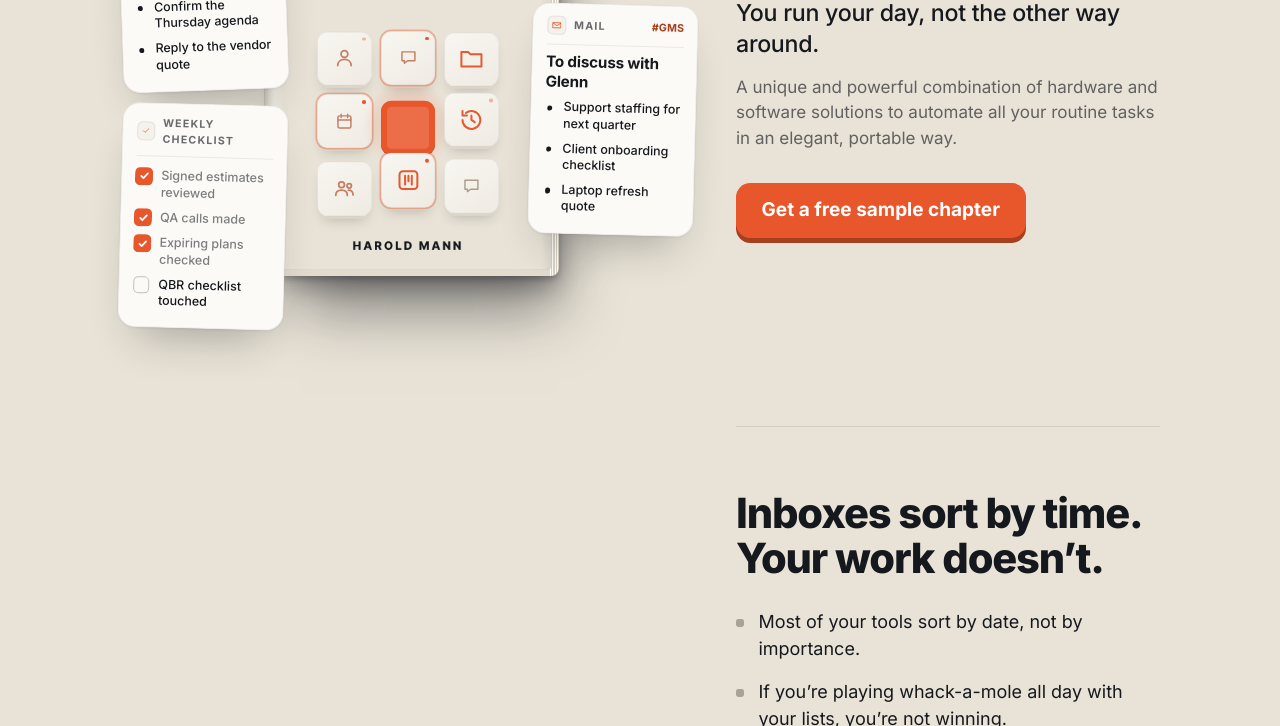
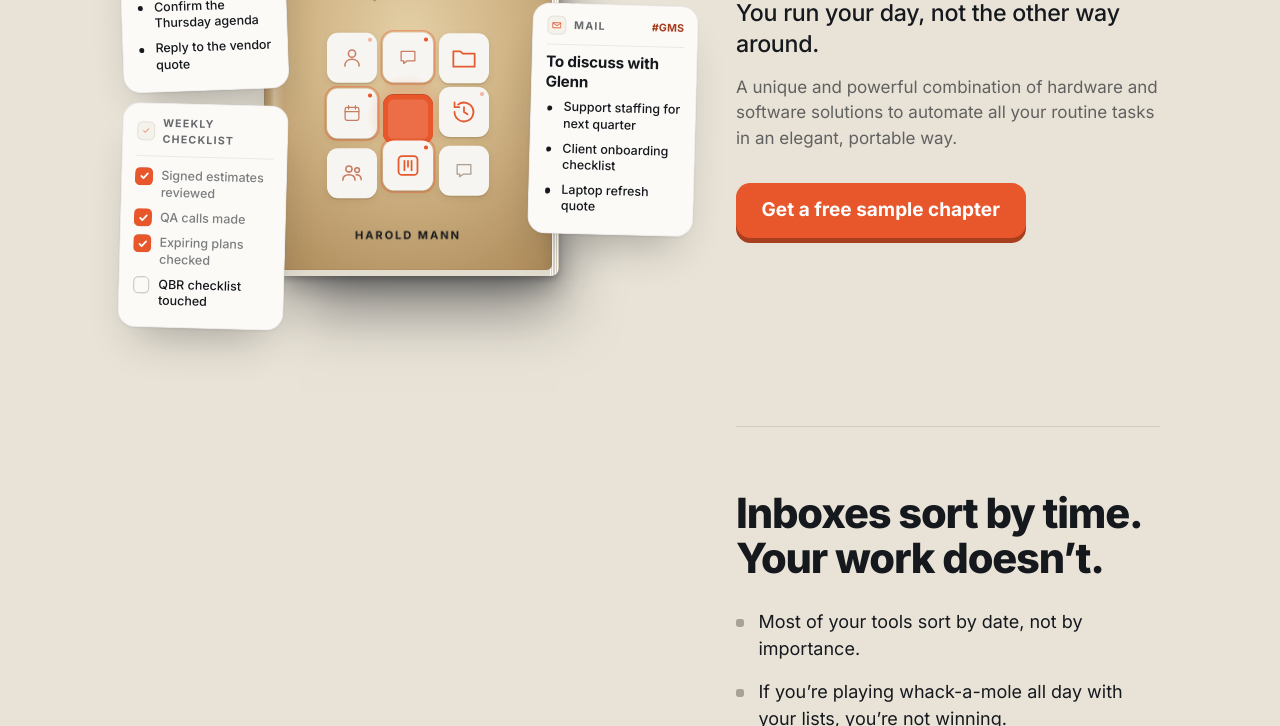
Before and after one commit to haroldmann/haroldmann-site, a plain HTML site: page push-button-management/index.html in a window 1280 px wide. Shown: the part 374-1100 px from the top of the page. Drawn offline with Linux system fonts and the light colour scheme.

Commit message:
Book page: new G5d cover, keypad animation realigned; Books page uses new cover
Co-Authored-By: Claude Opus 5.5 <noreply@anthropic.com>
Claude-Session: https://claude.ai/code/session_016dEjAwsrM9wzgHeWcVjiVF

```diff
--- a/push-button-management/index.html
+++ b/push-button-management/index.html
@@ -10,7 +10,7 @@
 <meta property="og:title" content="Push Button Management, a book by Harold Mann">
 <meta property="og:description" content="You run your day, not the other way around. Coming soon. Get a free sample chapter.">
 <meta property="og:url" content="https://haroldmann.com/push-button-management/">
-<meta property="og:image" content="https://haroldmann.com/push-button-management/pbm-cover.jpg">
+<meta property="og:image" content="https://haroldmann.com/push-button-management/pbm-cover-front.jpg">
 <meta name="twitter:card" content="summary_large_image">
 <meta name="theme-color" content="#E9E3D7">
 <link rel="preconnect" href="https://fonts.googleapis.com">
@@ -36,7 +36,7 @@
       <div class="story-art">
         <div class="art-stage">
           <div class="cover-wrap">
-            <img class="cover" src="pbm-cover.jpg" width="1200" height="1800" alt="Push Button Management book cover: a keypad of nine keys with the center key lit orange">
+            <img class="cover" src="pbm-cover-plate.jpg" width="1200" height="1800" alt="Push Button Management book cover: a keypad of nine keys with the center key lit orange">
             <div class="pad" aria-hidden="true">
               <div class="k" style="--d:4;--s:.2;--o:.4;--w:var(--wa)"><div class="cap"><svg viewBox="0 0 24 24"><circle cx="12" cy="8" r="3.5"/><path d="M5 20c0-4 3-6.500 7-6.500s7 2.500 7 6.500"/></svg></div><span class="dot"></span></div>
               <div class="k hot" style="--d:8;--s:.46;--w:var(--wb)"><div class="cap"><svg viewBox="0 0 24 24"><path d="M4 5h16v11H11l-4 3v-3H4z"/></svg></div><span class="dot"></span></div>
--- a/push-button-management/pbm.css
+++ b/push-button-management/pbm.css
@@ -57,19 +57,18 @@ h3{font-size:1.125rem;line-height:1.3;letter-spacing:-.01em;font-weight:700}
 .cover-wrap::after{content:"";position:absolute;inset:0;border-radius:.2rem .35rem .35rem .2rem;pointer-events:none;background:linear-gradient(90deg,rgba(21,24,29,.16),rgba(21,24,29,.02) 2.2%,rgba(255,255,255,.28) 3.6%,rgba(255,255,255,0) 7%,rgba(255,255,255,0) 96%,rgba(21,24,29,.06));box-shadow:inset 0 0 0 1px rgba(21,24,29,.05)}
 .cover{width:100%;height:100%;border-radius:.2rem .35rem .35rem .2rem}
 
-/* live keys drawn exactly over the printed keypad (positions measured from the cover art) */
-.pad{--pw:calc(var(--cw) * .629);position:absolute;left:18.55%;top:45.3%;width:var(--pw);display:grid;grid-template-columns:repeat(3,1fr);gap:calc(var(--pw) * .0495)}
-.pad::before{content:"";position:absolute;inset:-5% -5% -9%;background:var(--cream)}
+/* live keys drawn exactly where the cover's keypad sits (pbm-cover-plate.jpg is the G5d cover with the keypad removed; positions measured from the cover source) */
+.pad{--pw:calc(var(--cw) * .5625);position:absolute;left:21.875%;top:45.52%;width:var(--pw);display:grid;grid-template-columns:repeat(3,1fr);gap:calc(var(--pw) * .037)}
 .k{position:relative;aspect-ratio:1;--v:clamp(0,calc((var(--p) - var(--s,.1)) * 8),1);transform:translateY(calc(var(--pw) * var(--v) * var(--d,0) * -.0035 * (.5 + var(--w,0))))}
 .k .cap{color:color-mix(in srgb,var(--key) calc(var(--v) * var(--w,0) * 100%),var(--icon))}
-.k .cap{position:absolute;inset:0;border-radius:19%;background:linear-gradient(145deg,#F8F6F1,#EFEBE3);border:1px solid rgba(21,24,29,.06);box-shadow:0 calc(var(--pw) * .014) 0 #DDD6C8,0 calc(var(--pw) * .05) calc(var(--pw) * .07) calc(var(--pw) * -.035) rgba(21,24,29,.25);display:grid;place-items:center}
-.k svg{transform:scale(calc(1 + var(--v) * var(--w,0) * .45));width:36%;height:36%;fill:none;stroke:currentColor;stroke-width:1.8;stroke-linecap:round;stroke-linejoin:round}
+.k .cap{position:absolute;inset:0;border-radius:22%;background:#F7F5F1;border:0;box-shadow:0 calc(var(--pw) * .0093) 0 rgba(120,95,55,.22),0 calc(var(--pw) * .0185) calc(var(--pw) * .043) rgba(80,60,30,.10);display:grid;place-items:center}
+.k svg{transform:scale(calc(1 + var(--v) * var(--w,0) * .45));width:40%;height:40%;fill:none;stroke:currentColor;stroke-width:1.5;stroke-linecap:round;stroke-linejoin:round}
 .k.hot .cap{color:color-mix(in srgb,var(--key) calc(var(--v) * (.45 + var(--w,0) * .55) * 100%),var(--icon))}
 .k.hot .cap::after{content:"";position:absolute;inset:-1px;border-radius:inherit;box-shadow:0 0 0 1.5px rgba(232,86,43,.4);opacity:var(--v)}
 .k .dot{position:absolute;top:11%;right:11%;width:7%;min-width:3px;aspect-ratio:1;border-radius:50%;background:var(--key);opacity:calc(var(--v) * var(--o,1))}
 /* the lit key: a fixed base, a cap that travels down, and a glow that arrives as it lands */
 .k.lit{--v:clamp(0,calc((var(--p) - .12) * 33),1);transform:none}
-.k.lit .base{position:absolute;inset:0;border-radius:19%;background:var(--key-side);transform:translateY(8%)}
+.k.lit .base{position:absolute;inset:0;border-radius:22%;background:var(--key-side);transform:translateY(6%)}
 .k.lit .glow{position:absolute;inset:-34%;border-radius:42%;background:radial-gradient(closest-side,rgba(232,86,43,.42),rgba(232,86,43,0));opacity:calc(var(--v) * (.65 + var(--wa) * .35));transform:scale(calc(.9 + var(--wa) * .2))}
 .k.lit .cap{overflow:hidden;background:var(--key-face);border:calc(var(--pw) * .037) solid var(--key);box-shadow:none;transform:translateY(calc(var(--v) * 7%))}
 
@@ -77,7 +76,7 @@ h3{font-size:1.125rem;line-height:1.3;letter-spacing:-.01em;font-weight:700}
 
 /* the hand: fades in, presses the center key, fades out. The fingertip (68% across, 2.4% down the image) sits on the key's center. */
 .hand{--h1:clamp(0,calc((var(--p) - .05) * 16),1);--dn:clamp(0,calc((var(--p) - .12) * 33),1);--up:clamp(0,calc((var(--p) - .16) * 33),1);--h2:clamp(0,calc((var(--p) - .18) * 14),1);
-  position:absolute;z-index:3;left:50%;top:66.3%;width:calc(var(--cw) * .62);margin:calc(var(--cw) * -.05) 0 0 calc(var(--cw) * -.4216);pointer-events:none;
+  position:absolute;z-index:3;left:50%;top:64.27%;width:calc(var(--cw) * .62);margin:calc(var(--cw) * -.05) 0 0 calc(var(--cw) * -.4216);pointer-events:none;
   opacity:calc(var(--h1) * (1 - var(--h2)));transform-origin:68% 2.4%;
   transform:translate(calc((1 - var(--h1) + var(--h2)) * var(--cw) * .2),calc((1 - var(--h1) + var(--h2)) * var(--cw) * .3 + (var(--dn) - var(--up)) * var(--cw) * .016 - (1 - var(--dn) + var(--up)) * var(--cw) * .02)) rotate(-16deg) scale(calc(1.04 - (var(--dn) - var(--up)) * .04))}
 .hand img{display:block;width:100%;height:auto;filter:drop-shadow(calc(var(--cw) * -.025) calc(var(--cw) * .05) calc(var(--cw) * .05) rgba(21,24,29,.4));-webkit-mask-image:linear-gradient(#000 72%,transparent 97%);mask-image:linear-gradient(#000 72%,transparent 97%)}
```
Also changed, not shown: books/index.html (+1 -1 lines), push-button-management/pbm-cover-plate.jpg (added).
